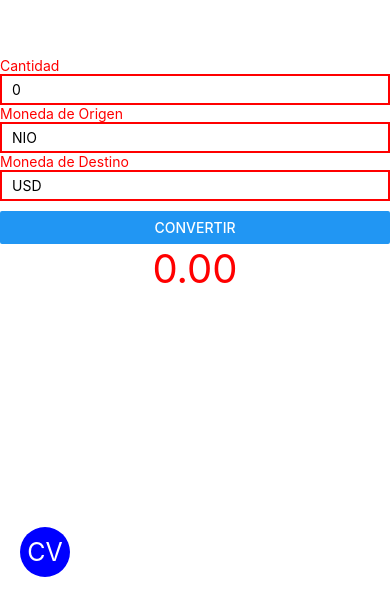
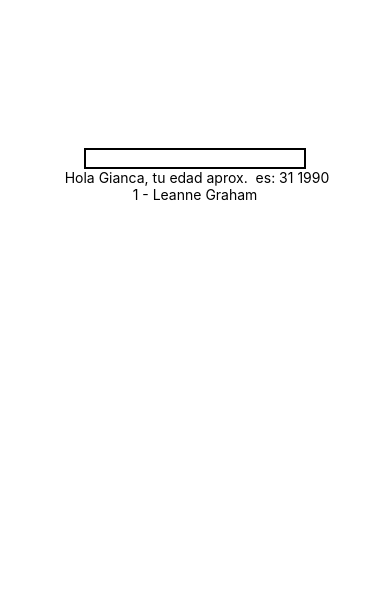
Before and after one commit to giancarlos1230/App-de-Converci-n, a React Native app: screen / in a window 390 px wide. Shown: the part 247-844 px from the top of the page. Built offline with nearby package versions, Linux system fonts and the light colour scheme.

Commit message:
Nueva app asiendo uso de useEffect

```diff
--- a/App.tsx
+++ b/App.tsx
@@ -1,10 +1,79 @@
-import React from 'react';
-import ConvertidorDivisa from './src/components/ConvertidorDivisa';
+import React, { useEffect, useState } from 'react';
+import { View, TextInput, Text, StyleSheet } from 'react-native';
 
-export default function App() {
+
+const App = () => {
+
+  const [text, setText] = useState('1990')
+  const [edad, setEdad] = useState(0)
+  const [nombre, setNombre] = useState('')
+  const [usuarios, setUsuarios] = useState([{
+
+    "id": 1,
+    "name": "Leanne Graham",
+    "username": "Bret",
+    "email": "Sincere@april.biz",
+    "address": {
+        "street": "Kulas Light",
+        "suite": "Apt. 556",
+        "city": "Gwenborough",
+        "zipcode": "92998-3874",
+        "geo": {
+            "lat": "-37.3159",
+            "lng": "81.1496"
+        }
+    },
+    "phone": "1-770-736-8031 x56442",
+    "website": "hildegard.org",
+    "company": {
+        "name": "Romaguera-Crona",
+        "catchPhrase": "Multi-layered client-server neural-net",
+        "bs": "harness real-time e-markets"
+    }
+  }
+])
+
+const calcularEdad = (t : string) => {
+  const _edad = 2021 - parseInt(t)
+  setEdad(_edad)
+}
+
+const calcularEdadNew = () => {
+  const _edad = 2021 - parseInt(text)
+  setEdad(_edad)
+}
+
+useEffect(() => {
+  calcularEdad(text)
+}, [text])
+
+useEffect(() => {
+ setNombre('Gianca')
+}, [])
+
   return (
+    <View style={styles.container}>
+    <TextInput style={{borderColor: 'black',  borderWidth: 2}}
+    onChangeText={setText}/>
 
-    <ConvertidorDivisa />
-
+    <Text> Hola {nombre}, tu edad aprox.  es: {edad} {text}</Text>
+    {
+      usuarios.map(u => (
+    <Text key ={u.id}>{u.id} - {u.name}</Text>
+  ))
+  }
+    </View>
   );
 }
+
+const styles = StyleSheet.create({
+
+container: {
+  flex: 1,
+  alignItems: 'center',
+  justifyContent: 'center'
+
+}
+});
+
+export default App;
--- a/src/components/ConvertidorDivisa.tsx
+++ /dev/null
@@ -1,127 +0,0 @@
-import React, { useState } from 'react'
-import { View, Text, TextInput, StyleSheet, Button } from 'react-native'
-import FormInput from '../components/FormInput';
-import Fab from '../components/Fab';
-
-const ConvertidorDivisa = () => {
-
-    const [origen, setOrigen] = useState('NIO')
-    const [destino, setDestino] = useState('USD')
-    const [cantidadConvertir, setCantidadConvertir] = useState<number>(0)
-    const [resultado, setResultado] = useState<number>(0)
-
-    const [error, setError] = useState<boolean>(false)
-
-    const tcDolar: number = 35.3
-    const tcEuro: number = 40.22
-    const tcEuroDolar: number = 1.24
-
-
-    const handleCantidad = (text: string) => {
-        const cant = parseFloat(text)
-        if (isNaN(cant)) {
-            setError(true)
-        } else {
-            setError(false)
-        }
-        setCantidadConvertir(cant)
-    }
-
-    const handleConvertir = () => {
-        if (!cantidadConvertir) {
-            alert('Se require la cantidad que desea convertir')
-            return
-        }
-
-        if (origen === 'NIO' && destino === 'USD') {
-            setResultado(cantidadConvertir / tcDolar)
-        }
-        if (origen === 'USD' && destino === 'NIO') {
-            setResultado(cantidadConvertir * tcDolar)
-        }
-
-
-        if (origen === 'NIO' && destino === 'EUR') {
-            setResultado(cantidadConvertir / tcEuro)
-        }
-        if (origen === 'EUR' && destino === 'NIO') {
-            setResultado(cantidadConvertir * tcEuro)
-        }
-
-
-        if (origen === 'USD' && destino === 'EUR') {
-            setResultado(cantidadConvertir / tcEuroDolar)
-        }
-        if (origen === 'EUR' && destino === 'USD') {
-            setResultado(cantidadConvertir * tcEuroDolar)
-        }
-
-    }
-
-    return (
-
-        <View style={styles.container}>
-
-            <FormInput title="Cantidad"
-                defaultValue={cantidadConvertir.toString()}
-                onChangeText={handleCantidad}
-                handleError={error}
-                errorMessage="Solo se admiten números"
-            />
-
-
-            <FormInput title="Moneda de Origen"
-                defaultValue={origen}
-                onChangeText={setOrigen}
-            />
-
-            <FormInput title="Moneda de Destino"
-                defaultValue={destino}
-                onChangeText={setDestino}
-            />
-
-            <Fab title="CV" position="tr" onPress={handleConvertir} />
-
-            <View style={styles.button}>
-                <Button
-                    disabled={error}
-                    onPress={handleConvertir}
-                    title="Convertir"
-
-                />
-            </View>
-
-            <Text
-                style={[styles.label, styles.resultado]}>
-                {resultado.toFixed(2)}
-            </Text>
-        </View>
-    )
-}
-
-const styles = StyleSheet.create({
-    container: {
-        flex: 1,
-        justifyContent: 'center'
-    },
-    label: {
-        color: 'red'
-    },
-    input: {
-        borderColor: 'red',
-        borderWidth: 2,
-        paddingVertical: 5,
-        paddingHorizontal: 10
-    },
-    resultado: {
-        alignSelf: 'center',
-        fontSize: 40
-    },
-
-    button: {
-        marginTop: 10
-    }
-
-})
-
-export default ConvertidorDivisa
--- a/src/components/Fab.tsx
+++ /dev/null
@@ -1,61 +0,0 @@
-import React from 'react'
-import { TouchableOpacity, Text, StyleSheet } from 'react-native'
-
-interface Props {
-    position: 'br' | 'bl' | 'tr';
-    size?: 'sm' | 'md' | 'lg';
-    title: string;
-    onPress: () => void
-}
-
-const Fab = ({ size, position, title, onPress }: Props) => {
-    return (
-        <TouchableOpacity
-            onPress={onPress}
-            style={[
-                styles.button,
-                position === 'br' ? styles.right : styles.left,
-                size === 'sm' ? styles.sm : null,
-                size === 'lg' ? styles.lg : null
-            ]}>
-
-            <Text style={styles.textButton}>{title}</Text>
-        </TouchableOpacity>
-    )
-}
-
-export default Fab
-
-const styles = StyleSheet.create({
-    button: {
-        backgroundColor: 'blue',
-        borderRadius: 100,
-        height: 50,
-        width: 50,
-        justifyContent: 'center',
-        alignItems: 'center'
-    },
-    sm: {
-        height: 30,
-        width: 30,
-    },
-    lg: {
-        height: 70,
-        width: 70,
-    },
-    textButton: {
-        color: 'white',
-        fontSize: 25
-    },
-    right: {
-        position: 'absolute',
-        bottom: 20,
-        right: 20
-    },
-    left: {
-        position: 'absolute',
-        bottom: 20,
-        left: 20
-    }
-
-})
--- a/src/components/FormInput.tsx
+++ /dev/null
@@ -1,41 +0,0 @@
-import React from 'react'
-import { View, Text, TextInput, StyleSheet } from 'react-native'
-
-interface Props {
-    title: string,
-    defaultValue: string,
-    errorMessage?: string,
-   handleError?: Boolean,
-    onChangeText: (text: string) => void
-}
-const FormInput = ({ errorMessage = 'Error', title, defaultValue, handleError = false, onChangeText }: Props) => {
-    return (
-        <View>
-        <Text style={styles.label}>{title}</Text>
-         <TextInput
-            defaultValue={defaultValue}
-            style={styles.input}
-            onChangeText={Text => onChangeText(Text)}
-            />
-            {
-            handleError
-            ?(
-                <Text style={styles.label}>
-                    {errorMessage}</Text>
-            ):null}
-        </View>
-    )
-}
-
-const styles = StyleSheet.create({
-    label: {
-        color: 'red'
-    },
-    input: {
-        borderColor: 'red',
-        borderWidth: 2,
-        paddingVertical: 5,
-        paddingHorizontal: 10
-    }
-})
-export default FormInput
```
Also changed, not shown: src/screens/CounterScreen.tsx (deleted, +0 -77 lines).
